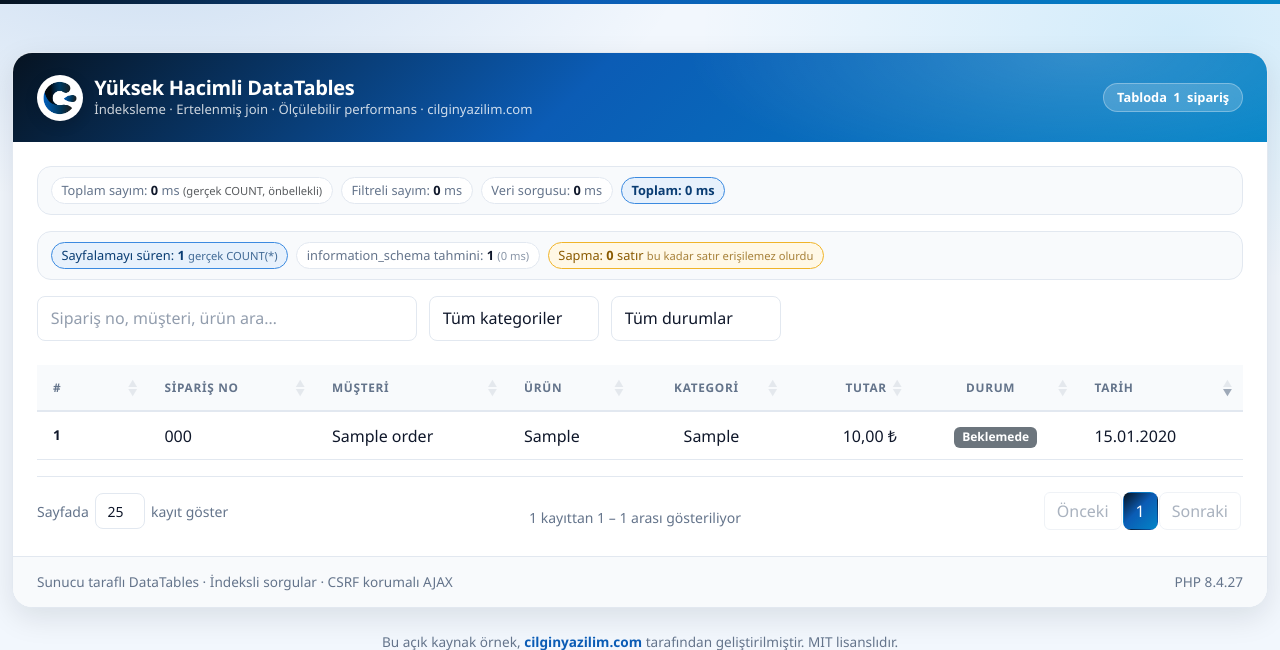
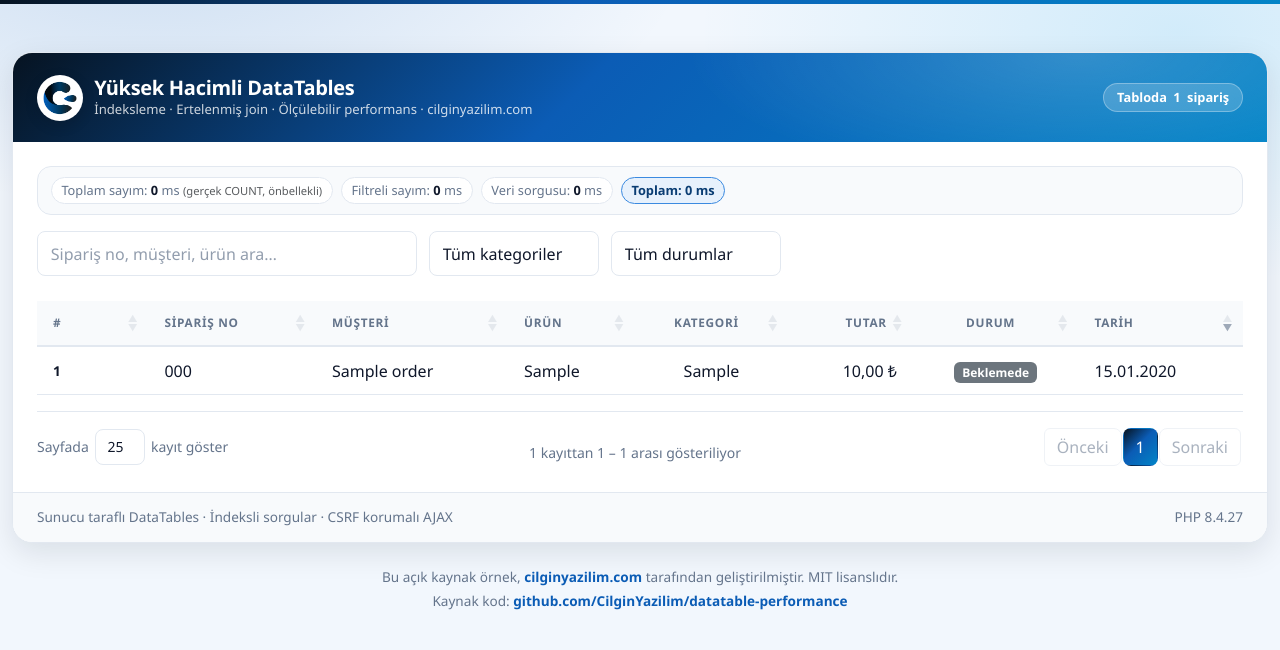
Before and after one commit to CilginYazilim/datatable-performance, a PHP site: page /datatable-performance/ in a window 1280 px wide. Shown: the top 650 px of the page. Run offline with PHP 8.4, Linux system fonts and the light colour scheme; tables that the repository leaves empty hold one stand-in row (values such as "Sample post").

Commit message:
Karşılaştırma rozetini kaldır: her istekte hiçbir yerde okunmayan bir sayıyı yeniden çekmenin gerekçesi kalmamıştı
Önceki turda "sayfalamayı süren gerçek sayı" ile "information_schema
tahmini" arayüzde yan yana gösteriliyordu. Rozet kaldırılınca
estimate_total_rows() çağrısının da anlamı kalmadı: tahmin salt okunur
bir tabloda istekler arasında değişmiyor, yani her istekte yeniden
okumak (~0,8 ms) hiçbir yeni bilgi getirmiyordu.

- index.php: truth-bar bölümü ve $estimatedRows silindi.
- system/ajax.php: estimate_ms ölçümü, meta.estimated_total ve
  meta.estimate_drift kaldırıldı. Filtresiz sayfa artık ~1,5-2 ms
  (estimate sorgusu gitti).
- system/function.php: estimate_total_rows() fonksiyonu silindi;
  BÖLÜM 4 yorumu tahminin neden sayfalamada KULLANILAMAYACAĞININ
  kalıcı kaydı olarak kaldı (aynı hataya bir daha düşülmesin diye).
- assets/js/table.js, style.css: truth-bar DOM/CSS'i kaldırıldı;
  "arama yolu" rozeti mevcut performans çubuğuna taşındı.
- README.md / README.en.md: Karar 1 bölümü ve API sözleşmesi örneği
  güncellendi; ekran görüntüleri yeniden alındı.

Regresyon: sayfalama doğruluğu, arama yolu yönlendirmesi (exact/
prefix/scan) ve tüm önceki testler tekrar çalıştırıldı, hepsi geçti.

Co-Authored-By: Claude Sonnet 5 <noreply@anthropic.com>

```diff
--- a/assets/css/style.css
+++ b/assets/css/style.css
@@ -50,57 +50,6 @@
 }
 
 .cy-perf-bar__item--total strong { color: var(--cy-brand-700); }
-
-
-/* ==================================================================
- *  GERÇEK SAYIM / TAHMİN KARŞILAŞTIRMA ROZETİ
- * ------------------------------------------------------------------
- *  Bu deponun asıl konusu burada görünür hâle gelir: soldaki sayı
- *  SAYFALAMAYI SÜRER (gerçek COUNT(*)), sağdaki information_schema
- *  tahminidir ve hiçbir yerde kullanılmaz. Sapma vurgulanır, çünkü
- *  eski kodda o fark kadar satır ERİŞİLEMEZ durumdaydı.
- * ================================================================== */
-.cy-truth-bar {
-    display: flex;
-    flex-wrap: wrap;
-    gap: .5rem;
-    padding: .6rem .8rem;
-    background: var(--cy-surface-soft);
-    border: 1px solid var(--cy-border);
-    border-radius: var(--cy-radius);
-    font-size: .8rem;
-    color: var(--cy-text-muted);
-}
-
-.cy-truth-bar__item {
-    padding: .2rem .6rem;
-    border-radius: 999px;
-    background: var(--cy-surface);
-    border: 1px solid var(--cy-border);
-}
-
-.cy-truth-bar__item strong {
-    color: var(--cy-text);
-    font-variant-numeric: tabular-nums;
-}
-
-.cy-truth-bar__item small { opacity: .75; }
-
-.cy-truth-bar__item--real {
-    background: var(--cy-brand-100);
-    border-color: var(--cy-brand-400);
-    color: var(--cy-brand-700);
-}
-
-.cy-truth-bar__item--real strong { color: var(--cy-brand-700); }
-
-.cy-truth-bar__item--drift {
-    border-color: #f0b429;
-    background: #fff8e6;
-    color: #8a5a00;
-}
-
-.cy-truth-bar__item--drift strong { color: #8a5a00; }
 
 
 /* ==================================================================
--- a/assets/js/table.js
+++ b/assets/js/table.js
@@ -44,7 +44,7 @@ var CyPerfTable = (function ($) {
         return Number(n).toLocaleString('tr-TR');
     }
 
-    /** Sunucudan gelen ölçümleri üstteki iki rozete yazar. */
+    /** Sunucudan gelen ölçümleri performans rozetine yazar. */
     function updateBadges(json) {
         if (!json) { return; }
 
@@ -56,23 +56,13 @@ var CyPerfTable = (function ($) {
         setText('perf_data', t.data_query_ms);
         setText('perf_total', t.total_ms);
 
-        /* Öğretici rozet: sayfalamayı süren GERÇEK sayı ile
-         * information_schema TAHMİNİ yan yana. Aradaki fark, "tahmin
-         * neden sayfalamaya giremez"in canlı kanıtıdır — filtresiz
-         * görünümde bu kadar satır ERİŞİLEMEZ olurdu. */
-        if (m.estimated_total !== undefined) {
-            setText('truth_real', formatTr(json.recordsTotal));
-            setText('truth_estimate', formatTr(m.estimated_total));
-            setText('truth_estimate_ms', t.estimate_ms);
-            setText('truth_drift', formatTr(m.estimate_drift));
-        }
-
-        // Hangi arama yolunun seçildiği: maliyet gizlenmesin.
-        var wrap = document.getElementById('truth_search_wrap');
+        // Hangi arama yolunun seçildiği: maliyet gizlenmesin (bkz.
+        // classify_search(), system/function.php).
+        var wrap = document.getElementById('perf_search_wrap');
 
         if (wrap) {
             if (m.search_mode && m.search_mode !== 'none') {
-                setText('truth_search', m.search_label);
+                setText('perf_search', m.search_label);
                 wrap.hidden = false;
             } else {
                 wrap.hidden = true;
--- a/index.php
+++ b/index.php
@@ -23,11 +23,8 @@ security_headers($scriptNonce);
 $csrfToken = csrf_token();
 
 /* İlk ekran için GERÇEK sayı kullanılır — sayfalamayı süren sayı da
- * budur (bkz. count_cached(), system/function.php). Tahmin, yanındaki
- * karşılaştırma rozetinde ayrıca gösterilir: bu deponun konusu iki
- * yaklaşım arasındaki farkı GÖRÜNÜR kılmaktır. */
-$totalRows     = count_cached($db, 'orders|all', 'SELECT COUNT(*) FROM orders', [], COUNT_CACHE_TTL)['count'];
-$estimatedRows = estimate_total_rows($db);
+ * budur (bkz. count_cached(), system/function.php). */
+$totalRows = count_cached($db, 'orders|all', 'SELECT COUNT(*) FROM orders', [], COUNT_CACHE_TTL)['count'];
 ?>
 <!DOCTYPE html>
 <html lang="tr">
@@ -104,30 +101,8 @@ $estimatedRows = estimate_total_rows($db);
                     <span class="cy-perf-bar__item cy-perf-bar__item--total">
                         Toplam: <strong id="perf_total">-</strong> ms
                     </span>
-                </div>
-
-                <!-- ---------- Öğretici rozet: iki sayım yan yana ----------
-                     Bu deponun asıl konusu burada görünür hâle gelir.
-                     Soldaki sayı SAYFALAMAYI SÜRER (gerçek COUNT(*),
-                     önbellekli); sağdaki information_schema'dan okunan
-                     TAHMİNDİR ve hiçbir yerde kullanılmaz. Aradaki
-                     sapmayı canlı görmek, "tahmin neden sayfalamaya
-                     giremez" sorusunu tek bakışta cevaplar. -->
-                <div class="cy-truth-bar mb-3">
-                    <span class="cy-truth-bar__item cy-truth-bar__item--real">
-                        Sayfalamayı süren: <strong id="truth_real"><?= number_format($totalRows, 0, ',', '.') ?></strong>
-                        <small>gerçek COUNT(*)</small>
-                    </span>
-                    <span class="cy-truth-bar__item">
-                        information_schema tahmini: <strong id="truth_estimate"><?= number_format($estimatedRows, 0, ',', '.') ?></strong>
-                        <small>(<span id="truth_estimate_ms">-</span> ms)</small>
-                    </span>
-                    <span class="cy-truth-bar__item cy-truth-bar__item--drift">
-                        Sapma: <strong id="truth_drift"><?= number_format($totalRows - $estimatedRows, 0, ',', '.') ?></strong> satır
-                        <small>bu kadar satır erişilemez olurdu</small>
-                    </span>
-                    <span class="cy-truth-bar__item" id="truth_search_wrap" hidden>
-                        Arama yolu: <strong id="truth_search">-</strong>
+                    <span class="cy-perf-bar__item" id="perf_search_wrap" hidden>
+                        Arama yolu: <strong id="perf_search">-</strong>
                     </span>
                 </div>
 
--- a/system/ajax.php
+++ b/system/ajax.php
@@ -37,9 +37,10 @@ try {
  *  DÖRT PERFORMANS TEKNİĞİ BİR ARADA:
  *
  *    1. SAYIM: GERÇEK COUNT(*) — ama dosyada önbelleğe alınmış
- *       (47 ms → 0,12 ms). Sayfalama artık TAHMİNE değil, kesin bir
- *       sayıya dayanıyor; tahmin yalnızca karşılaştırma amacıyla
- *       yanıta ekleniyor (bkz. count_cached(), function.php).
+ *       (47 ms → 0,12 ms). Sayfalama artık information_schema
+ *       TAHMİNİNE değil, kesin bir sayıya dayanıyor (bkz.
+ *       count_cached(), function.php) — bu deponun en önemli
+ *       düzeltmesi, eski hatanın hikâyesi için bkz. BÖLÜM 4.
  *    2. ARAMA YÖNLENDİRME: sipariş numarası tam/önek eşleşmesi
  *       indeksli hızlı yola gider (429 ms → 1 ms); genel metin
  *       araması bilinçli olarak tam tarama kalır ve öyle etiketlenir
@@ -154,16 +155,6 @@ function handle_list(PDO $db): void
     $recordsTotal = $total['count'];
     $timings['count_total_ms'] = round((microtime(true) - $t0) * 1000, 2);
 
-    /* Tahmini sayım — SAYFALAMADA KULLANILMAZ, yalnızca rozette
-     * gerçek sayının yanında gösterilir. Süresi ayrıca ölçülür ki
-     * "taramasız tahmin gerçekten ucuz mu?" sorusu ekranda
-     * cevaplansın (ölçüldü: ~0,5 ms). Öğretici amaçla eklenmiş bu
-     * sorguyu üretimde çıkarmak isterseniz burası ve rozetteki
-     * karşılığı silinir; başka hiçbir yeri etkilemez. */
-    $t0 = microtime(true);
-    $estimatedTotal = estimate_total_rows($db);
-    $timings['estimate_ms'] = round((microtime(true) - $t0) * 1000, 2);
-
     /* --- 2) FİLTRELİ SAYIM ------------------------------------------
      * Filtre yoksa "filtrelenmiş" sayı zaten toplamla AYNIDIR;
      * ikinci bir COUNT(*) çalıştırmak tamamen gereksizdir. Bu
@@ -233,15 +224,12 @@ function handle_list(PDO $db): void
         'timings'         => $timings,
 
         /* Öğretici ek alanlar — DataTables bunları kullanmaz, ekrandaki
-         * rozet kullanır. Amaç: "hızlı ama yaklaşık" ile "kesin ama
-         * önbellekli" arasındaki farkı ve hangi arama yolunun
-         * seçildiğini GÖRÜNÜR kılmak. Bu deponun konusu tam olarak bu. */
+         * rozet kullanır. Amaç: hangi arama yolunun seçildiğini ve
+         * sayımın önbellekten mi geldiğini GÖRÜNÜR kılmak. */
         'meta' => [
-            'estimated_total' => $estimatedTotal,
-            'estimate_drift'  => $recordsTotal - $estimatedTotal,
-            'count_cached'    => $countCached,
-            'search_mode'     => $searchMode,
-            'search_label'    => $searchLabel,
+            'count_cached' => $countCached,
+            'search_mode'  => $searchMode,
+            'search_label' => $searchLabel,
         ],
     ]);
 }
--- a/system/function.php
+++ b/system/function.php
@@ -258,28 +258,16 @@ function rate_limit(string $bucket, int $limit, int $windowSeconds): void
  *  TABLE çalıştırmak sapmayı KAPATMADI, 310'dan 421'e ÇIKARDI.
  *  Tahmin doğası gereği yaklaşıktır; sayfalama ise KESİN bir sayı
  *  ister. İkisi aynı alana yazılamaz.
+ *
+ *  ÖNCEKİ SÜRÜMDE tahmin silinmemiş, gerçek sayının YANINDA
+ *  karşılaştırma rozeti olarak bırakılmıştı (information_schema
+ *  sorgusu her istekte ayrıca çalışıyordu, ~0,8 ms). O rozet arayüzden
+ *  kaldırıldı; artık kimsenin okumadığı bir sorguyu her istekte
+ *  çalıştırmanın gerekçesi kalmadığı için estimate_total_rows()
+ *  fonksiyonu da BU SÜRÜMDE SİLİNDİ. Yukarıdaki ölçüm, o hatanın ve
+ *  neden information_schema'ya güvenilemeyeceğinin kalıcı kaydıdır —
+ *  ayrıntılı gerekçe README'de duruyor.
  * ================================================================== */
-
-/**
- * Tablodaki YAKLAŞIK satır sayısı — TABLOYU TARAMADAN.
- *
- * DİKKAT: Bu değer artık SAYFALAMADA KULLANILMIYOR. Yalnızca arayüzde
- * gerçek sayının YANINDA, karşılaştırma amacıyla gösteriliyor —
- * çünkü bu deponun konusu tam olarak budur: "hızlı ama yaklaşık" ile
- * "kesin ama pahalı" arasındaki farkı GÖRÜNÜR kılmak. Rozette iki
- * sayıyı yan yana görmek, bu dosyadaki uzun açıklamadan daha
- * öğreticidir.
- */
-function estimate_total_rows(PDO $db): int
-{
-    $stmt = $db->prepare(
-        'SELECT TABLE_ROWS FROM information_schema.TABLES
-          WHERE TABLE_SCHEMA = DATABASE() AND TABLE_NAME = "orders"'
-    );
-    $stmt->execute();
-
-    return (int) $stmt->fetchColumn();
-}
 
 function count_cache_dir(): string
 {
```
Also changed, not shown: README.en.md (+5 -15 lines), _commitmsg.txt (added, +24 -0 lines), README.md, assets/images/screenshot-search.png, assets/images/screenshot.png.
